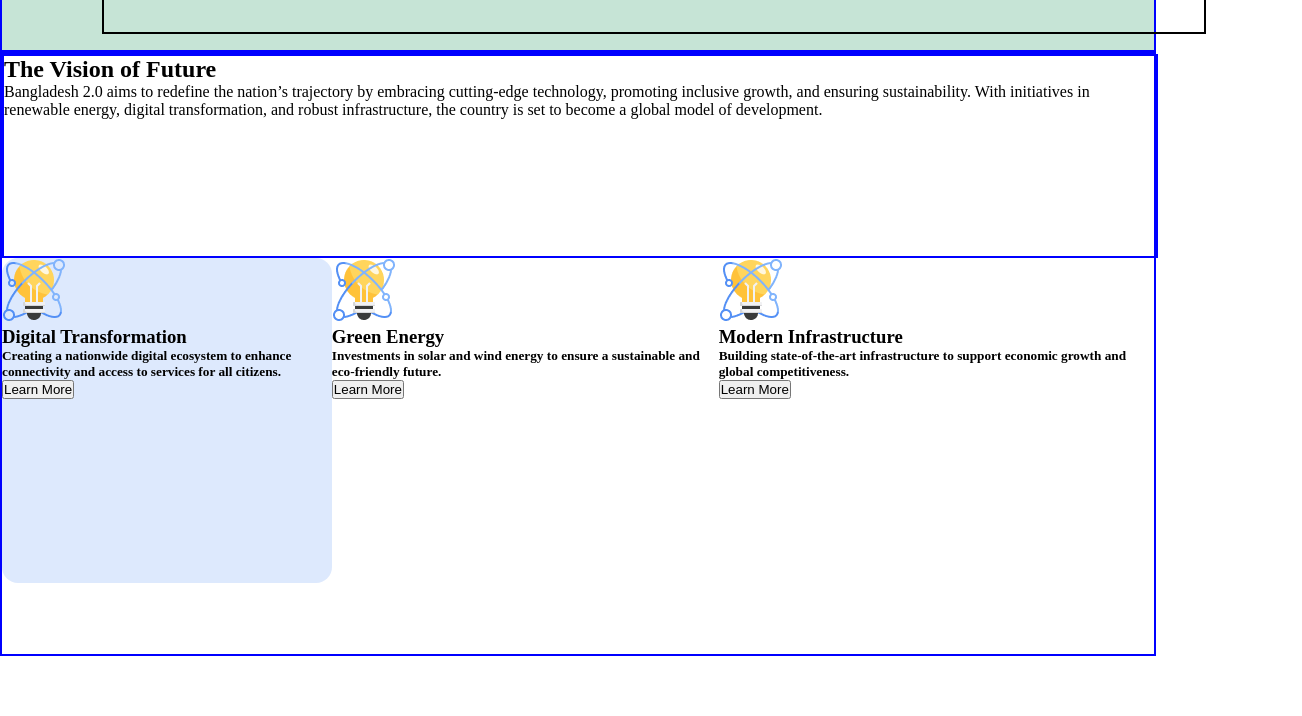
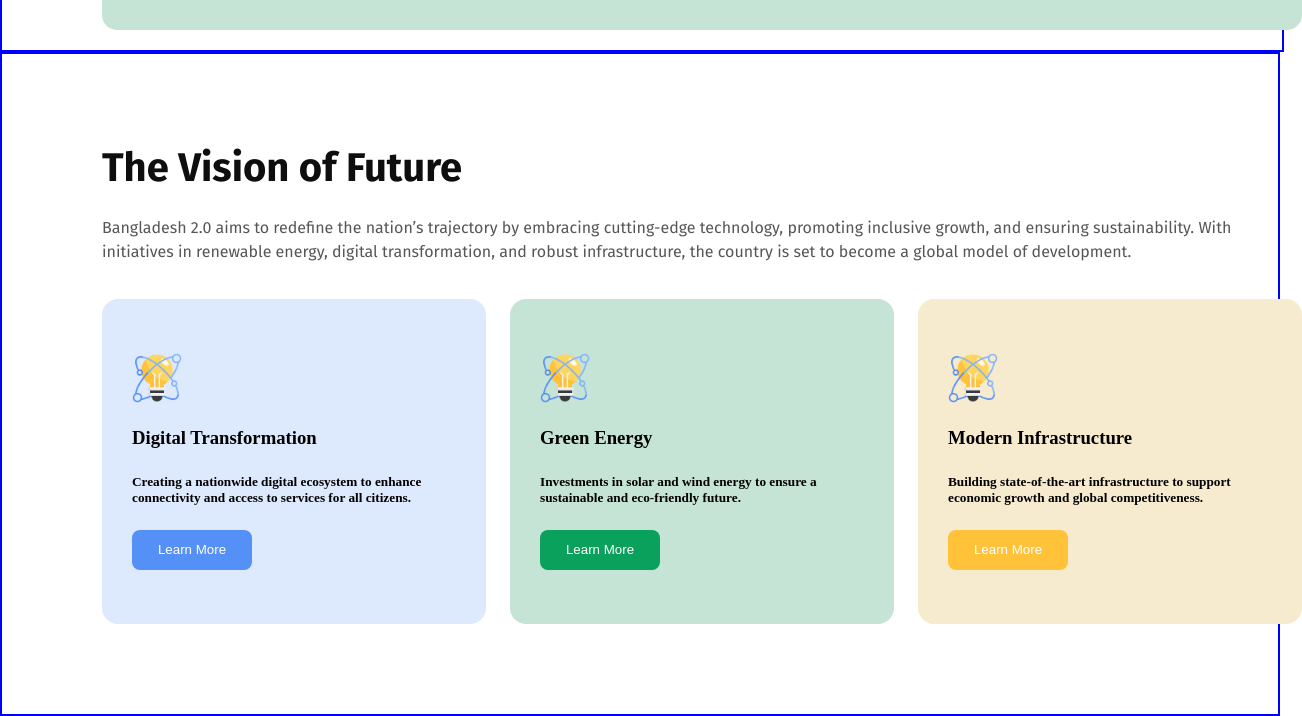
Before and after one commit to arifulmit17/My-first-assignment-b11, a plain HTML site: page index.html in a window 1280 px wide. Shown: the part 552-1268 px from the top of the page, 1302 px wide, since content can reach past the window. Before the commit the page ends 1208 px from the top, so only its background shows below. Drawn offline with Linux system fonts and the light colour scheme.

Commit message:
adding vision section

```diff
--- a/index.html
+++ b/index.html
@@ -33,29 +33,32 @@
     </header>
     <body>
         <section id="vision-bd">
+            <div class="vision-container">
                 <div class="vision-txt">
                     <h1 class="vision-tag">The Vision of Future</h1>
                     <p class="vision-description">Bangladesh 2.0 aims to redefine the nation’s trajectory by embracing cutting-edge technology, promoting inclusive growth, and ensuring sustainability. With initiatives in renewable energy, digital transformation, and robust infrastructure, the country is set to become a global model of development.</p>
                 </div>
                 <div class="vision-card">
-                <div class="vision-card-1">
-                    <img src="./assets/card-icon.png" alt="">
+                    <div class="vision-card-1 shared-card">
+                        <img class="img-vision" src="./assets/card-icon.png" alt="">
                         <h3 class="card-tag">Digital Transformation</h3>
                         <h5 class="card-description">Creating a nationwide digital ecosystem to enhance connectivity and access to services for all citizens.</h5>
-                    <button class="btn1">Learn More</button>
+                        <button class="btn1 shared-btn-2">Learn More</button>
                     </div>
-                <div class="vision-card-2">
-                    <img src="./assets/card-icon.png" alt="">
+                    <div class="vision-card-2 shared-card">
+                        <img class="img-vision" src="./assets/card-icon.png" alt="">
                         <h3 class="card-tag">Green Energy</h3>
                         <h5 class="card-description">Investments in solar and wind energy to ensure a sustainable and eco-friendly future.</h5>
-                    <button class="btn2">Learn More</button>
+                        <button class="btn2 shared-btn-2">Learn More</button>
                     </div>
-                <div class="vision-card-3">
-                    <img src="./assets/card-icon.png" alt="">
+                    <div class="vision-card-3 shared-card">
+                        <img class="img-vision" src="./assets/card-icon.png" alt="">
                         <h3 class="card-tag">Modern Infrastructure</h3>
                         <h5 class="card-description">Building state-of-the-art infrastructure to support economic growth and global competitiveness.</h5>
-                    <button class="btn3">Learn More</button>
+                        <button class="btn3 shared-btn-2">Learn More</button>
                     </div>
+                </div>
+
             </div>
 
         </section>
--- a/styles/style.css
+++ b/styles/style.css
@@ -1,6 +1,7 @@
 *{
     margin: 0px;
     padding: 0px;
+
 }
 
 .fira-sans-thin {
@@ -118,20 +119,22 @@
 }
 
 .banner-bd{
-    background-color: #C6E4D6;
-    width: 90%;
+
+    width: 100%;
     height: 600px;
     border: 2px solid blue;
+    background-position: center;
 }
 .banner-container{
+    background-color: #C6E4D6;
     width: 1100px;
     height: 500px;
     margin: 80px 100px 80px 100px;
-    border: 2px solid black;
     display: flex;
     justify-content: space-evenly;
-
-
+    border-radius: 15px;
+    text-align: center;
+    padding: 0 50px;
 }
 .text-container{
     width: 650px;
@@ -175,26 +178,91 @@
 }
 
 #vision-bd{
-    width: 90%;
-    height: 600px;
+
     display: flex;
     flex-direction: column;
     border: 2px solid blue;
 }
+.vision-container{
+    width: 1200px;
+    height: 500px;
+    margin: 80px 0px 80px 100px;
+    display: flex;
+    flex-direction: column;
+    justify-content: space-evenly;
+    border-radius: 15px;
+}
 .vision-txt{
+    display: flex;
+    flex-direction: column;
+    justify-content: space-between;
     width: 100%;
-    height: 200px;
-    border: 2px solid blue;
+    height: 120px;
+
+}
+.vision-tag{
+    color: rgb(14, 14, 14);
+    font-family: Fira Sans;
+    font-size: 40px;
+    font-weight: 700;
+    line-height: 48px;
+    letter-spacing: 0%;
+    text-align: left;
+}
+.vision-description{
+    color: rgba(14, 14, 14, 0.7);
+    font-family: Fira Sans;
+    font-size: 16px;
+    font-weight: 400;
+    line-height: 24px;
+    letter-spacing: 0%;
+    text-align: left;
 }
 
 .vision-card{
+    margin-top: 25px;
     display: flex;
     flex-direction: row;
+    gap: 24px;
 }
-.vision-card-1{
+.shared-card{
     width: 410px;
     height: 325px;
     box-sizing: border-box;
     border-radius: 16px;
+    display: flex;
+    flex-direction: column;
+    justify-content: space-evenly;
+    padding: 30px;
+}
+.vision-card-1{
     background: rgba(84, 144, 245, 0.2);
 }
+.vision-card-2{
+    background: rgb(198, 228, 214);
+}
+.vision-card-3{
+    background: rgb(247, 235, 207);
+}
+.img-vision{
+    width: 50px;
+    height: 50px;
+}
+.shared-btn-2{
+    color: white;
+    border-radius: 8px;
+    text-align: center;
+    width: 120px;
+    height: 40px;
+    border: none;
+
+}
+.btn1{
+    background: rgb(84, 144, 245);
+}
+.btn2{
+    background: rgb(9, 161, 92);
+}
+.btn3{
+    background: rgb(255, 194, 57);
+}
```
Lines whose indentation alone changed are shown as unchanged.
